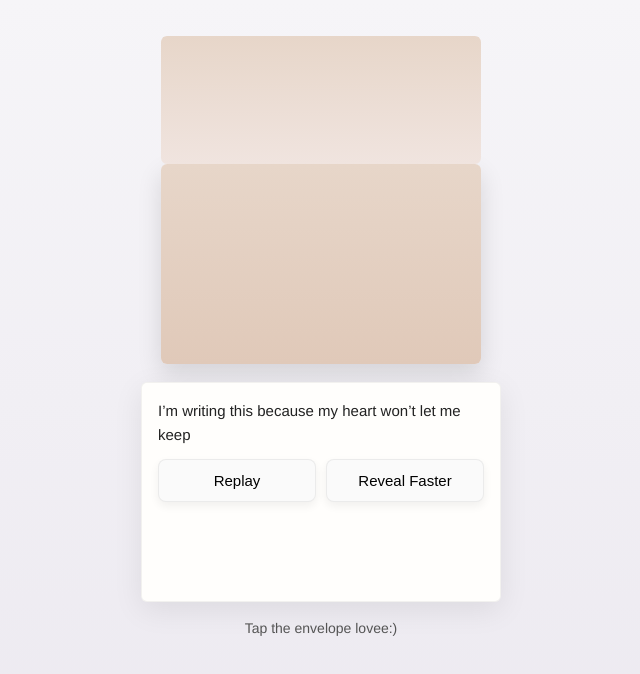
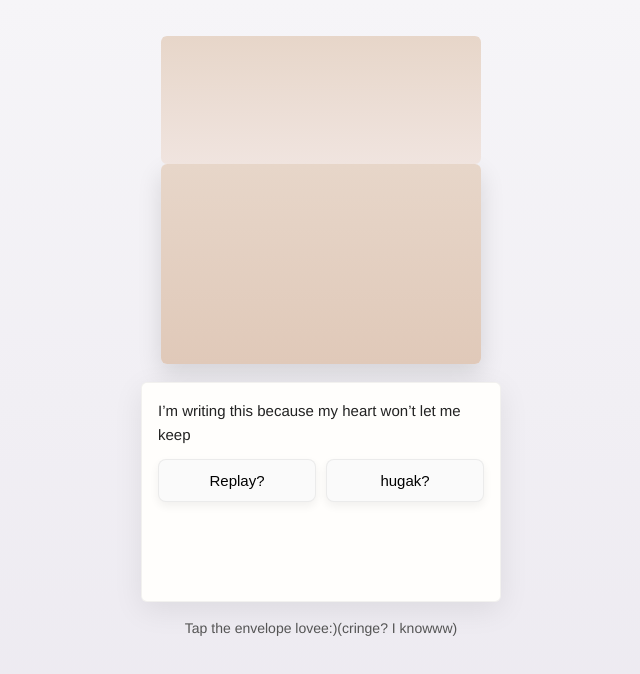
Before and after one commit to MONDSKY/ForYou, a plain HTML site: page index.html in a window 1280 px wide. Both pictures are taken after a click on the button 640 px from the left and 264 px from the top of the page. Shown: the whole page, without its empty margins (319-959 px from the left). Drawn offline with Linux system fonts and the light colour scheme.

Commit message:
Update index.html

```diff
--- a/index.html
+++ b/index.html
@@ -3,7 +3,7 @@
 <head>
   <meta charset="utf-8" />
   <meta name="viewport" content="width=device-width,initial-scale=1" />
-  <title>Letter in an Envelope</title>
+  <title>Letter kse dae ko masabi sa personal HAHAHAHAHAHAHAHA</title>
   <link rel="stylesheet" href="style.css" />
 </head>
 <body>
@@ -18,13 +18,13 @@
         <div class="letter-paper" id="letterPaper">
           <div id="textContainer" class="text"></div>
           <div class="controls">
-            <button id="replayBtn">Replay</button>
-            <button id="fastBtn">Reveal Faster</button>
+            <button id="replayBtn">Replay?</button>
+            <button id="fastBtn">hugak?</button>
           </div>
         </div>
       </div>
 
-      <p class="hint">Tap the envelope lovee:)</p>
+      <p class="hint">Tap the envelope lovee:)(cringe? I knowww)</p>
     </div>
   </main>
 
```
